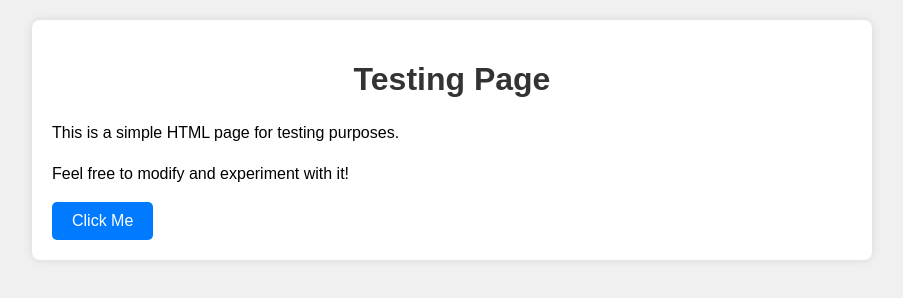
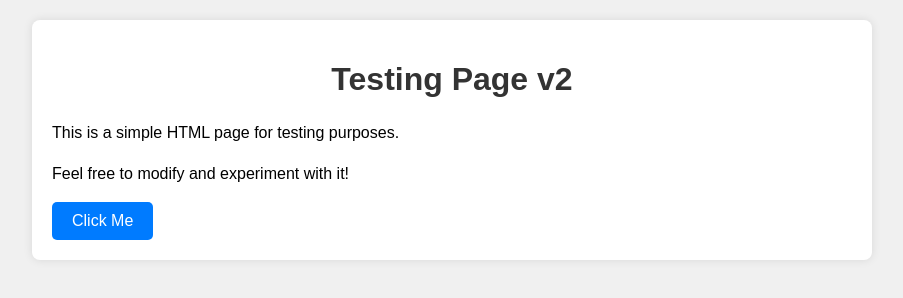
Before and after one commit to mail2sandeepd/argo-projects, a plain HTML site: page index.html in a window 1280 px wide. Shown: the whole page, without its empty margins (188-1091 px from the left). Drawn offline with Linux system fonts and the light colour scheme.

Commit message:
Update index.html

```diff
--- a/index.html
+++ b/index.html
@@ -3,7 +3,7 @@
 <head>
     <meta charset="UTF-8">
     <meta name="viewport" content="width=device-width, initial-scale=1.0">
-    <title>Testing Page v1</title>
+    <title>Testing Page v2</title>
     <style>
         body {
             font-family: Arial, sans-serif;
@@ -43,7 +43,7 @@
 </head>
 <body>
     <div class="container">
-        <h1>Testing Page</h1>
+        <h1>Testing Page v2</h1>
         <p>This is a simple HTML page for testing purposes.</p>
         <p>Feel free to modify and experiment with it!</p>
         <a href="#" class="button">Click Me</a>
```
